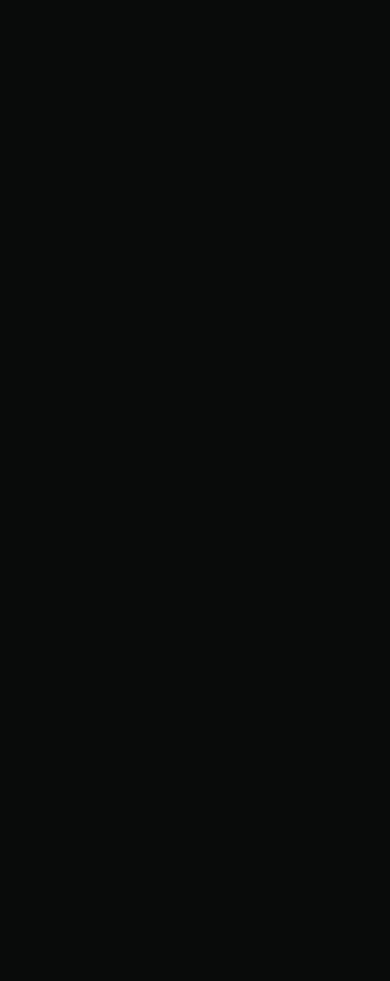
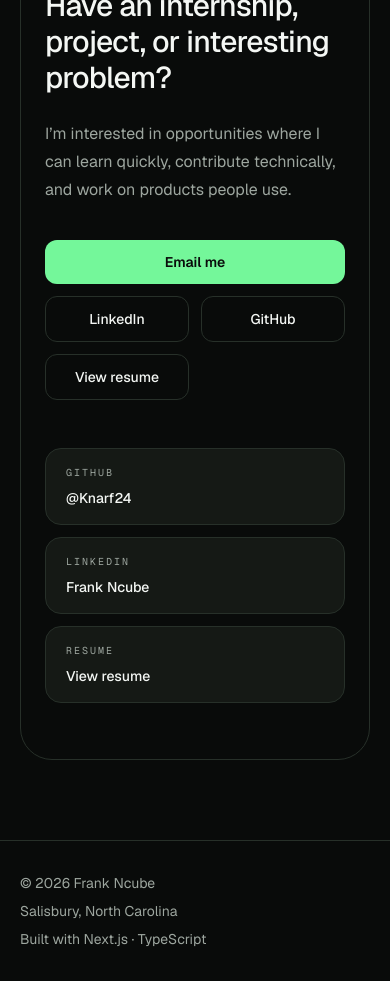
Before and after one commit to Knarf24/frank-ncube-portfolio, a Next.js app: page / in a window 390 px wide. Shown: the part 6780-7761 px from the top of the page. Before the commit the page ends 6599 px from the top, so only its background shows below. Built offline with nearby package versions, Linux system fonts and the light colour scheme; no server answers.

Commit message:
WP-09: add contact footer and resume route

```diff
--- a/app/page.tsx
+++ b/app/page.tsx
@@ -3,10 +3,13 @@
 import { AboutExperience } from "@/components/sections/about-experience";
 import { EducationAchievements } from "@/components/sections/education-achievements";
 import { TechnicalToolkit } from "@/components/sections/technical-toolkit";
+import { ContactSection } from "@/components/sections/contact-section";
+import { SiteFooter } from "@/components/sections/site-footer";
 import { Reveal } from "@/components/reveal";
 
 export default function Home() {
   return (
+    <>
       <main id="top" className="flex-1">
         <Hero />
         <Reveal>
@@ -21,6 +24,12 @@
         <Reveal>
           <TechnicalToolkit />
         </Reveal>
+        <Reveal>
+          <ContactSection />
+        </Reveal>
       </main>
+
+      <SiteFooter />
+    </>
   );
 }
--- /dev/null
+++ b/app/resume/page.tsx
@@ -0,0 +1,50 @@
+import Link from "next/link";
+import { siteConfig } from "@/lib/site-config";
+
+const linkClassName =
+  "inline-flex min-h-11 items-center text-sm font-medium text-[var(--text)] underline decoration-[var(--border)] underline-offset-4 transition-colors hover:text-[var(--accent)] hover:decoration-[var(--accent)] focus-visible:outline-2 focus-visible:outline-offset-4 focus-visible:[outline-color:var(--accent)]";
+
+export default function ResumePage() {
+  return (
+    <main className="flex-1 px-5 py-14 sm:py-20 md:px-8 md:py-24">
+      <div className="mx-auto w-full max-w-[var(--max-width)]">
+        <Link
+          href="/"
+          className="inline-flex min-h-11 items-center text-sm font-medium text-[var(--muted)] transition-colors hover:text-[var(--text)] focus-visible:outline-2 focus-visible:outline-offset-2 focus-visible:[outline-color:var(--accent)]"
+        >
+          <span aria-hidden="true" className="mr-1">←</span> Back to homepage
+        </Link>
+
+        <p className="mt-8 text-sm text-[var(--accent)]">Resume</p>
+        <h1 className="mt-2 text-4xl font-medium tracking-tight text-[var(--text)] md:text-5xl">
+          Resume
+        </h1>
+        <p className="mt-4 max-w-2xl text-base leading-7 text-[var(--muted)] sm:text-lg sm:leading-8">
+          My internship resume is being updated. The final PDF will be
+          published here before portfolio launch.
+        </p>
+
+        <div className="mt-8 flex flex-wrap gap-x-6">
+          <a
+            href={siteConfig.github}
+            target="_blank"
+            rel="noreferrer"
+            aria-label="GitHub (opens in a new tab)"
+            className={linkClassName}
+          >
+            GitHub <span aria-hidden="true" className="ml-1">↗</span>
+          </a>
+          <a
+            href={siteConfig.linkedin}
+            target="_blank"
+            rel="noreferrer"
+            aria-label="LinkedIn (opens in a new tab)"
+            className={linkClassName}
+          >
+            LinkedIn <span aria-hidden="true" className="ml-1">↗</span>
+          </a>
+        </div>
+      </div>
+    </main>
+  );
+}
--- /dev/null
+++ b/components/sections/contact-section.tsx
@@ -0,0 +1,96 @@
+import { siteConfig } from "@/lib/site-config";
+
+const primaryActionClassName =
+  "inline-flex min-h-11 items-center justify-center rounded-xl bg-[var(--accent)] px-5 py-3 text-sm font-semibold text-[var(--background)] transition-[background-color,transform] hover:-translate-y-0.5 hover:bg-[var(--accent-strong)] focus-visible:outline-2 focus-visible:outline-offset-2 focus-visible:[outline-color:var(--accent)]";
+
+const secondaryActionClassName =
+  "inline-flex min-h-11 items-center justify-center rounded-xl border border-[var(--border)] bg-transparent px-5 py-3 text-sm font-medium text-[var(--text)] transition-[border-color,background-color,transform] hover:-translate-y-0.5 hover:border-[var(--accent)] hover:bg-[var(--accent-soft)] focus-visible:outline-2 focus-visible:outline-offset-2 focus-visible:[outline-color:var(--accent)]";
+
+const cards = [
+  {
+    label: "GitHub",
+    value: "@Knarf24",
+    href: siteConfig.github,
+  },
+  {
+    label: "LinkedIn",
+    value: "Frank Ncube",
+    href: siteConfig.linkedin,
+  },
+  {
+    label: "Resume",
+    value: "View resume",
+    href: "/resume",
+  },
+] as const;
+
+export function ContactSection() {
+  return (
+    <section
+      id="contact"
+      className="scroll-mt-24 px-5 py-20 sm:py-28 md:px-8 md:py-36"
+    >
+      <div className="mx-auto w-full max-w-[var(--max-width)] rounded-[2rem] border border-[var(--border)] bg-[radial-gradient(circle_at_50%_0%,var(--accent-soft),transparent_60%),var(--surface)] px-6 py-14 sm:px-10 sm:py-20 md:px-16">
+        <div className="max-w-2xl">
+          <p className="text-sm text-[var(--accent)]">Contact</p>
+          <h2 className="mt-3 text-3xl font-medium tracking-tight text-[var(--text)] sm:text-4xl md:text-5xl">
+            Have an internship, project, or interesting problem?
+          </h2>
+          <p className="mt-6 text-base leading-7 text-[var(--muted)] sm:text-lg sm:leading-8">
+            I’m interested in opportunities where I can learn quickly,
+            contribute technically, and work on products people use.
+          </p>
+        </div>
+
+        <div className="mt-9 grid grid-cols-2 gap-3 sm:mt-11 sm:flex sm:flex-wrap">
+          <a
+            href={`mailto:${siteConfig.email}`}
+            className={`col-span-2 ${primaryActionClassName} sm:col-span-1`}
+          >
+            Email me
+          </a>
+          <a
+            href={siteConfig.linkedin}
+            target="_blank"
+            rel="noreferrer"
+            aria-label="LinkedIn (opens in a new tab)"
+            className={secondaryActionClassName}
+          >
+            LinkedIn
+          </a>
+          <a
+            href={siteConfig.github}
+            target="_blank"
+            rel="noreferrer"
+            aria-label="GitHub (opens in a new tab)"
+            className={secondaryActionClassName}
+          >
+            GitHub
+          </a>
+          <a href="/resume" className={secondaryActionClassName}>
+            View resume
+          </a>
+        </div>
+
+        <div className="mt-12 grid gap-3 sm:mt-16 sm:grid-cols-3">
+          {cards.map((card) => (
+            <a
+              key={card.label}
+              href={card.href}
+              target={card.href.startsWith("/") ? undefined : "_blank"}
+              rel={card.href.startsWith("/") ? undefined : "noreferrer"}
+              className="rounded-2xl border border-[var(--border)] bg-[var(--surface-elevated)] px-5 py-4 transition-[border-color,transform] hover:-translate-y-0.5 hover:border-[color:rgba(116,247,154,0.38)] focus-visible:outline-2 focus-visible:outline-offset-2 focus-visible:[outline-color:var(--accent)]"
+            >
+              <p className="font-mono text-[10px] uppercase tracking-[0.2em] text-[var(--muted)]">
+                {card.label}
+              </p>
+              <p className="mt-2 text-sm font-medium text-[var(--text)]">
+                {card.value}
+              </p>
+            </a>
+          ))}
+        </div>
+      </div>
+    </section>
+  );
+}
--- /dev/null
+++ b/components/sections/site-footer.tsx
@@ -0,0 +1,17 @@
+import { siteConfig } from "@/lib/site-config";
+
+export function SiteFooter() {
+  const year = new Date().getFullYear();
+
+  return (
+    <footer className="border-t border-[var(--border)] px-5 py-8 md:px-8">
+      <div className="mx-auto flex w-full max-w-[var(--max-width)] flex-col gap-2 text-sm text-[var(--muted)] sm:flex-row sm:items-center sm:justify-between">
+        <p>
+          © {year} {siteConfig.name}
+        </p>
+        <p>{siteConfig.location}</p>
+        <p>Built with Next.js · TypeScript</p>
+      </div>
+    </footer>
+  );
+}
```
Also changed, not shown: 1 other file (tests, documents, lock files or other folders). Lines whose indentation alone changed are shown as unchanged.
